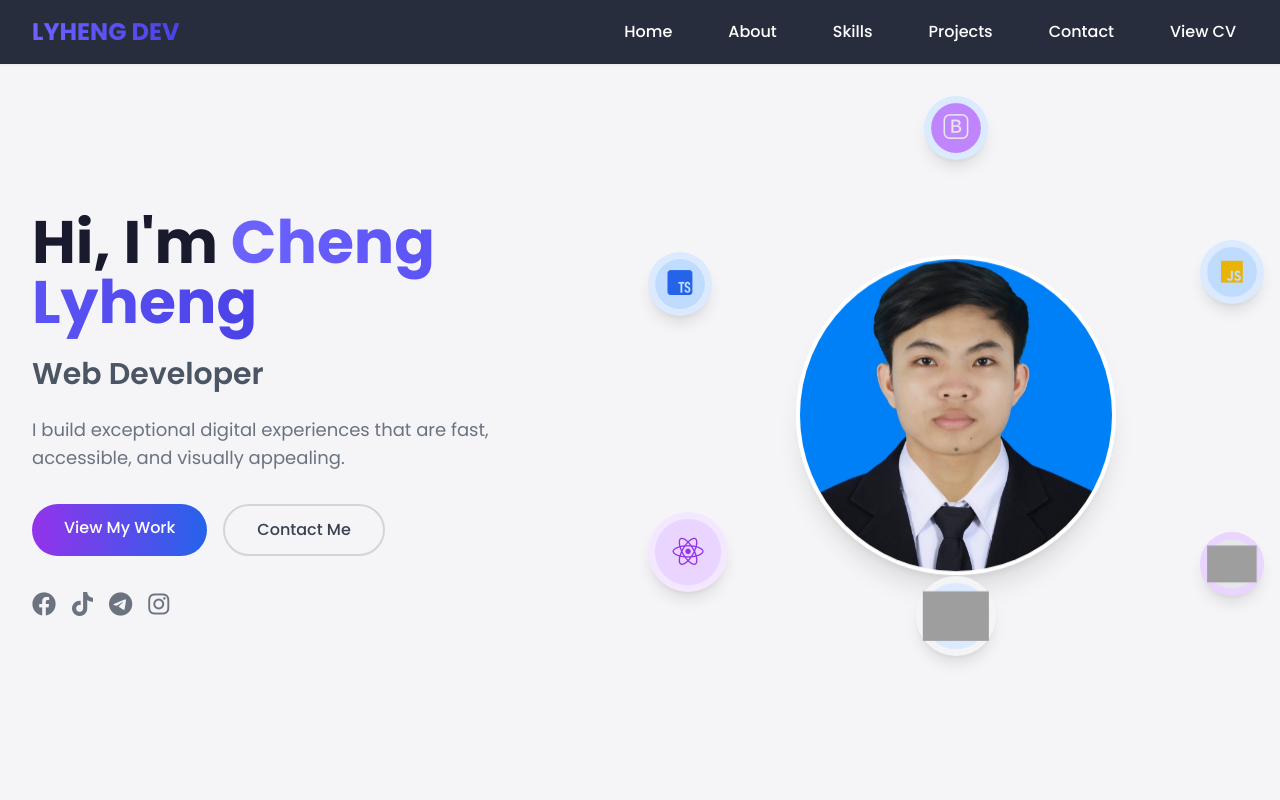
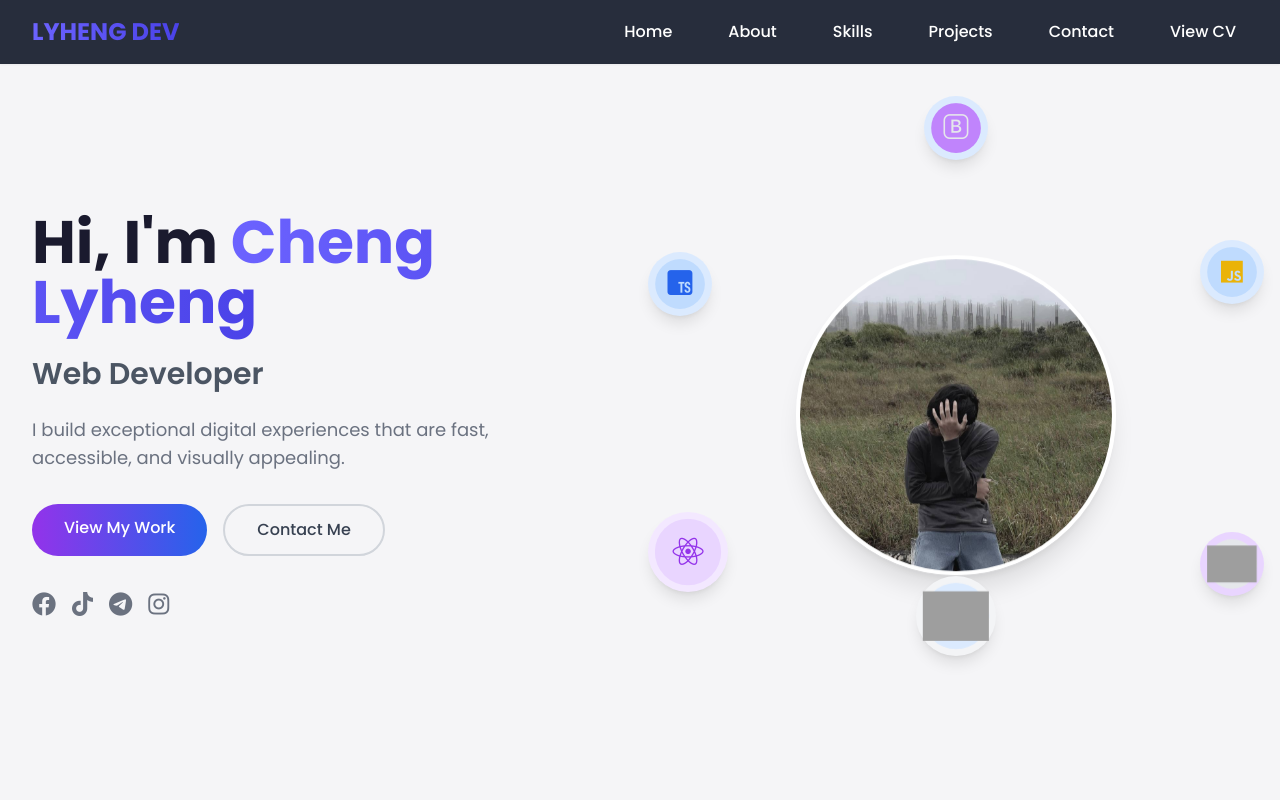
Before and after one commit to Galingdu/ChengLyheng, a plain HTML site: page index.html in a window 1280 px wide. Shown: the top 800 px of the page. Drawn offline with nearby package versions, Linux system fonts and the light colour scheme; some packages are replaced by stand-ins of ours; grey boxes are pictures that could not be loaded; a script that the page names is missing.

Commit message:
profile changed

```diff
--- a/index.html
+++ b/index.html
@@ -89,7 +89,7 @@
             </div>
             <div class="relative flex justify-center">
                 <div class="relative w-64 h-64 md:w-80 md:h-80 rounded-full overflow-hidden border-4 border-white shadow-xl floating">
-                    <img src="./img/profile.jpg" alt="Developer" class="w-full h-full object-cover">
+                    <img src="./img/profile2.jpg" alt="Developer" class="w-full h-full object-cover">
                 </div>
                 <div class="absolute -bottom-4 -left-4 w-20 h-20 rounded-full bg-purple-100 flex items-center justify-center shadow-lg">
                     <div class="w-16 h-16 rounded-full bg-purple-200 flex items-center justify-center pulse">
```
Also changed, not shown: img/profile2.jpg (added).
